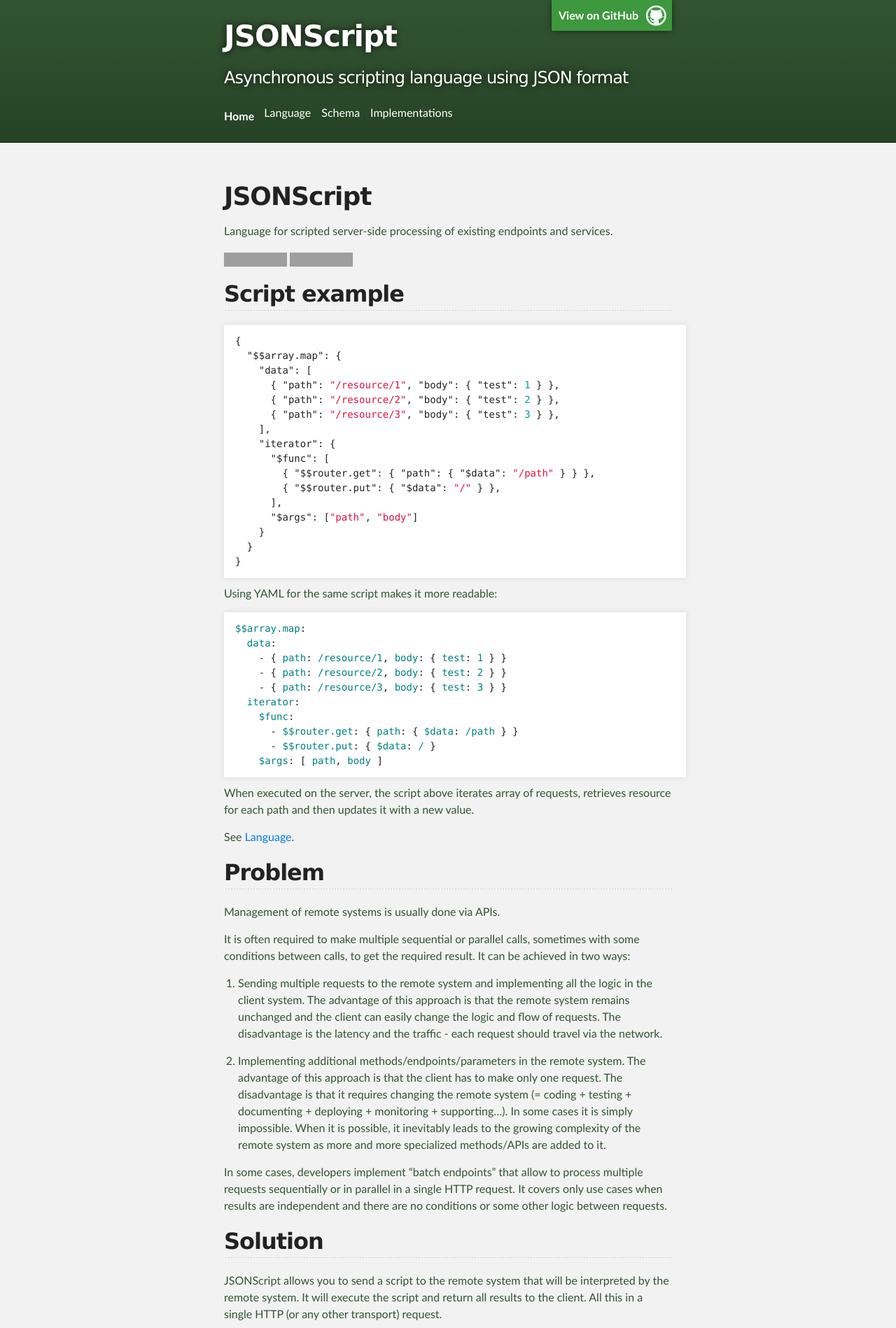
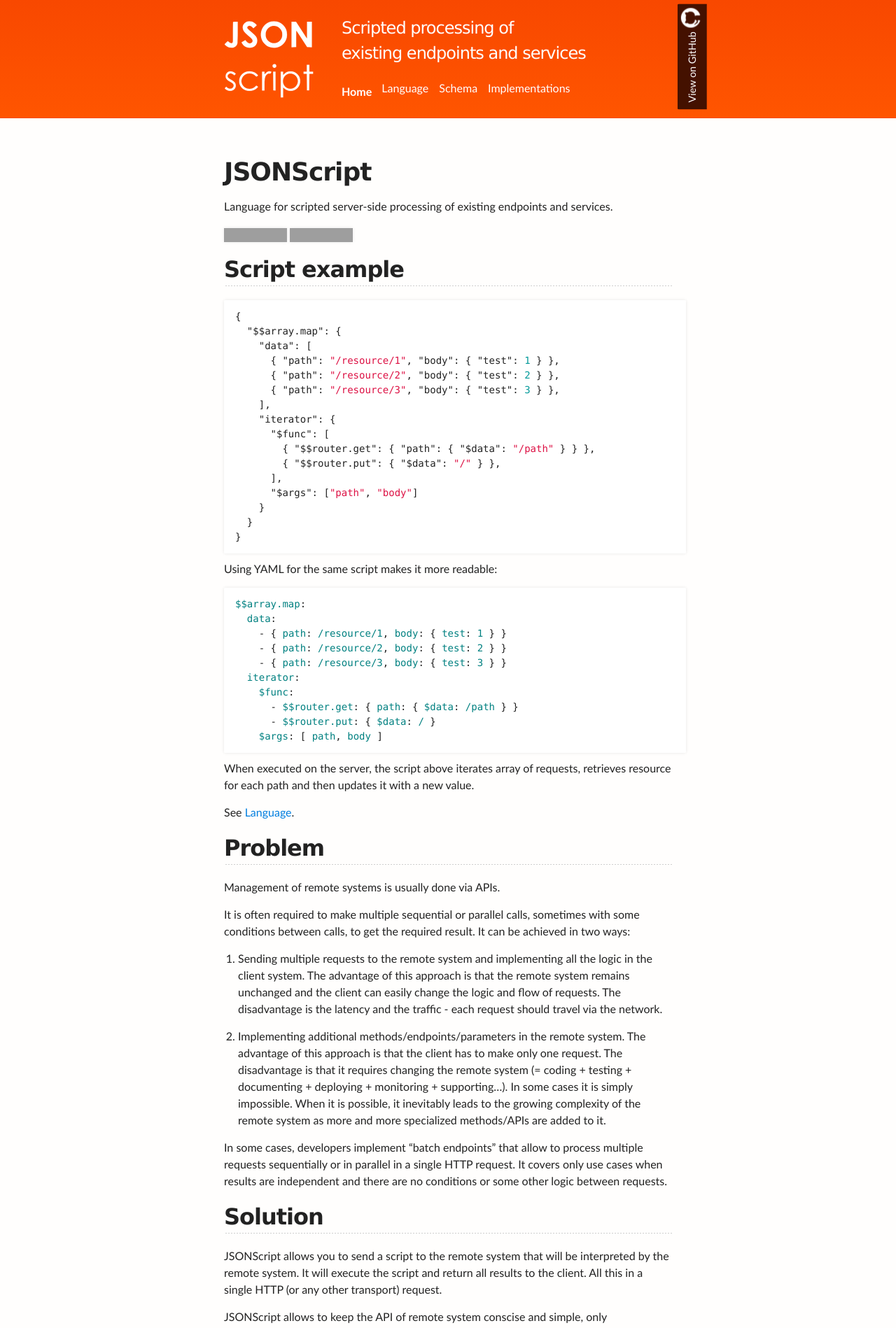
Before and after one commit to JSONScript/jsonscript, a Jekyll site: the page built from index.md, in a window 1280 px wide. Shown: the top 1898 px of the page at 70% size. Built offline with Jekyll 4.4.1, drawn with Linux system fonts in a browser that asks for light colours; grey boxes are pictures that could not be loaded.

Commit message:
site layout/colors

```diff
--- a/_layouts/main.html
+++ b/_layouts/main.html
@@ -4,7 +4,7 @@
   <head>
     <meta charset='utf-8'>
     <meta http-equiv="X-UA-Compatible" content="chrome=1">
-    <meta name="description" content="JSONScript : Platform independent asynchronous scripting language using JSON format">
+    <meta name="description" content="JSONScript: Scripted processing of existing endpoints and services">
 
     <link rel="stylesheet" type="text/css" media="screen" href="stylesheets/stylesheet.css">
     <link rel="stylesheet" type="text/css" media="screen" href="stylesheets/syntax.css">
@@ -19,8 +19,8 @@
       <header class="inner">
         <a id="forkme_banner" href="https://github.com/JSONScript/jsonscript">View on GitHub</a>
 
-        <h1 id="project_title">JSONScript</h1>
-        <h2 id="project_tagline">Asynchronous scripting language using JSON format</h2>
+        <img id="project_logo" src="images/logo.png" width="128px" alt="JSONScript">
+        <h2 id="project_tagline">Scripted processing of<br>existing endpoints and services</h1>
 
         {% include nav.html %}
 
--- a/site.json
+++ b/site.json
@@ -29,7 +29,7 @@
     {
       "file": "README.md",
       "page": "index",
-      "title": "JSONScript - Asynchronous scripting language using JSON format"
+      "title": "JSONScript - Scripted server-side processing of existing endpoints and services"
     },
     {
       "file": "LANGUAGE.md",
--- a/stylesheets/stylesheet.css
+++ b/stylesheets/stylesheet.css
@@ -50,8 +50,8 @@ Theme Styles
 
 body {
   box-sizing: border-box;
-  color:#353;
-  background: #254225;
+  color: #222222;
+  background: #f84800;
   font-size: 16px;
   font-family: 'Myriad Pro', Calibri, Helvetica, Arial, sans-serif;
   line-height: 1.5;
@@ -61,7 +61,7 @@ body {
 h1, h2, h3, h4, h5, h6 {
   margin: 10px 0;
   font-weight: 700;
-  color:#222222;
+  color: #222222;
   font-family: 'Lucida Grande', 'Calibri', Helvetica, Arial, sans-serif;
   letter-spacing: -1px;
 }
@@ -197,7 +197,7 @@ pre, code {
 pre {
   width: 100%;
   padding: 10px;
-  box-shadow: 0 0 10px rgba(0,0,0,.1);
+  box-shadow: 0 0 4px rgba(0,0,0,.1);
   overflow: auto;
 }
 
@@ -258,7 +258,7 @@ hr {
 }
 
 table {
-  border: 1px solid #353;
+  border: 1px solid #f84800;
   margin-bottom: 20px;
   text-align: left;
  }
@@ -266,13 +266,13 @@ table {
 th {
   font-family: 'Lucida Grande', 'Helvetica Neue', Helvetica, Arial, sans-serif;
   padding: 10px;
-  background: #353;
+  background: #f84800;
   color: #fff;
  }
 
 td {
   padding: 10px;
-  border: 1px solid #353;
+  border: 1px solid #f84800;
  }
 
 form {
@@ -298,37 +298,56 @@ Full-Width Styles
 #forkme_banner {
   display: block;
   position: absolute;
-  top: 0;
-  right: 10px;
+  top: 60px;
+  right: -94px;
   z-index: 10;
-  padding: 10px 48px 10px 10px;
+  padding: 10px 40px 10px 10px;
   color: #fff;
-  background: url('../images/blacktocat.png') #3E983E no-repeat 95% 50%;
-  font-weight: 700;
-  box-shadow: 0 0 10px rgba(0,0,0,.5);
-  border-bottom-left-radius: 2px;
-  border-bottom-right-radius: 2px;
+  background: url('../images/octocat2.png') #410 no-repeat 95% 40%;
+  font-size: 0.9em;
+  border-top-left-radius: 2px;
+  border-top-right-radius: 2px;
+
+  transform: rotate(-90deg);
+  -webkit-transform: rotate(-90deg);
+  -moz-transform: rotate(-90deg);
+  -ms-transform: rotate(-90deg);
+  -o-transform: rotate(-90deg);
+  filter: progid:DXImageTransform.Microsoft.BasicImage(rotation=3);
 }
 
 #header_wrap {
-  background: #254225;
-  background: -moz-linear-gradient(top, #353, #254225);
-  background: -webkit-linear-gradient(top, #353, #254225);
-  background: -ms-linear-gradient(top, #353, #254225);
-  background: -o-linear-gradient(top, #353, #254225);
-  background: linear-gradient(top, #353, #254225);
+  background: #f84800;
+  background: -moz-linear-gradient(top, #f84800, #f50);
+  background: -webkit-linear-gradient(top, #f84800, #f50);
+  background: -ms-linear-gradient(top, #f84800, #f50);
+  background: -o-linear-gradient(top, #f84800, #f50);
+  background: linear-gradient(top, #f84800, #f50);
 }
 
 #header_wrap .inner {
   padding: 20px 10px 10px 10px;
 }
 
+#project_logo {
+  border: none;
+  float: left;
+  padding: 0;
+  margin-right: 40px;
+  box-shadow: none;
+  -webkit-box-shadow: none;
+  -moz-box-shadow: none;
+  -o-box-shadow: none;
+  -ms-box-shadow: none;
+}
+
+
 #project_title {
   margin: 0;
   color: #fff;
   font-size: 42px;
   font-weight: 700;
-  text-shadow: #111 0px 0px 10px;
+  text-shadow: #a83300 0px 0px 10px;
 }
 
 #project_tagline {
@@ -336,13 +355,13 @@ Full-Width Styles
   font-size: 24px;
   font-weight: 300;
   background: none;
-  text-shadow: #111 0px 0px 10px;
+  margin: 2px 0 10px 0;
 }
 
 #main_content_wrap {
-  background: #f2f2f2;
-  border-top: 1px solid #111;
-  border-bottom: 1px solid #111;
+  background: #fffefd;
+  border-top: 1px solid #f84800;
+  border-bottom: 1px solid #f84800;
 }
 
 #main_content {
@@ -350,7 +369,7 @@ Full-Width Styles
 }
 
 #footer_wrap {
-  background: #254225;
+  background: #f84800;
 }
 
 #page_links {
@@ -453,5 +472,4 @@ Small Device Styles
     max-width: 480px;
     font-size: 11px;
   }
-
 }
```
Also changed, not shown: images/logo.png (added), images/octocat.png (added), images/octocat2.png (added).
